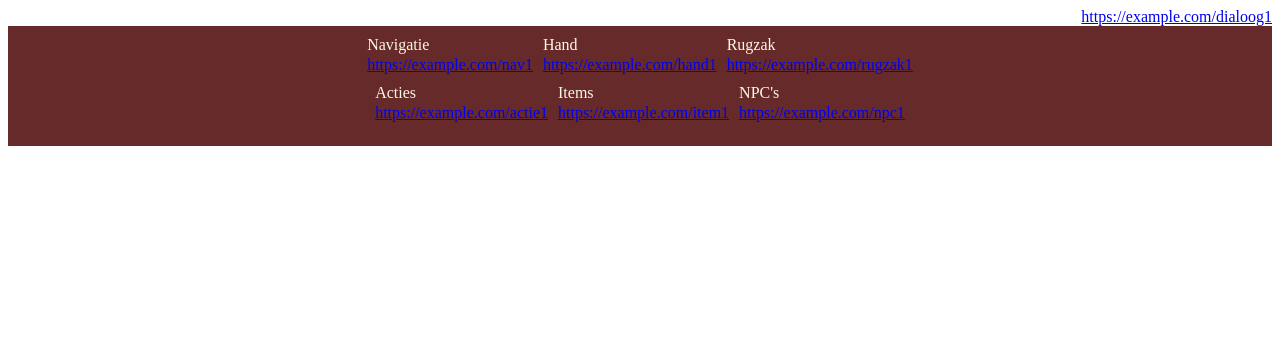
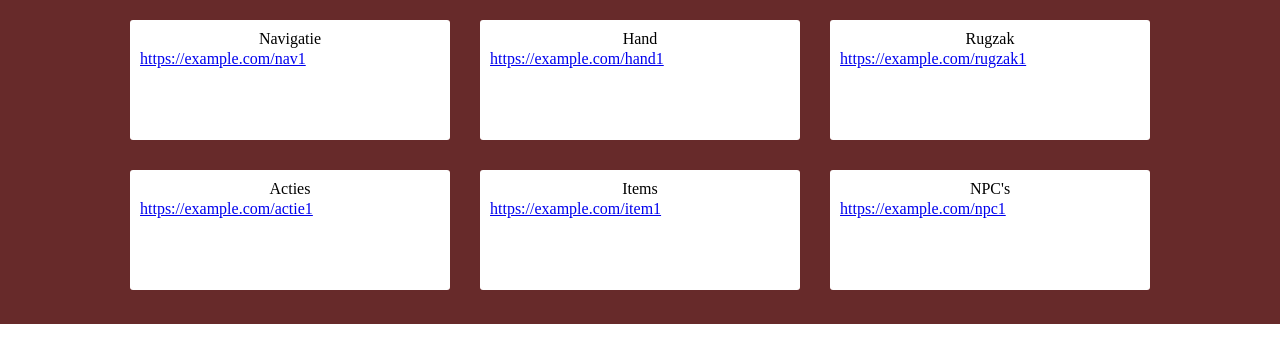
Before and after one commit to RepsajJohn/Horror-Mansion, a PHP site: page /test.php in a window 1280 px wide. Shown: the top 363 px of the page. Run offline with PHP 8.4, Linux system fonts and the light colour scheme.

Commit message:
update layout
in deze update is  zijn alle vaken gemaakt  maar nog niet het dialoog vak

```diff
--- a/test.css
+++ b/test.css
@@ -1,7 +1,13 @@
+body {
+    margin: 0;
+    padding: 0;
+}
+
 label {
     display: block;
     margin-bottom: 2px;
-    color: rgb(255, 247, 227);
+    color: rgb(0, 0, 0);
+    text-align: center;
 }
 
 textarea {
@@ -21,7 +27,12 @@ textarea {
     display: flex;
     justify-content: right;
     align-items: flex-start;
+    background-color: rgb(103, 42, 42);
+    padding: 10px;
+    text-align: center;
 }
+
+
 
 
 .eerste_3divs {
@@ -35,7 +46,7 @@ textarea {
 }
 
 .laatste_3divs {
-     display: flex;
+    display: flex;
     flex-direction: row;
     justify-content: center;
     align-items: flex-start;
@@ -43,3 +54,63 @@ textarea {
     background-color: rgb(103, 42, 42);
     padding-bottom: 24px;
 }
+
+.dialoog_bovenbalk {
+    background-color: rgb(135, 101, 101);
+    height: 100px;
+    width: 50%;
+}
+
+.navigatie_div {
+    background-color: white;
+    height: 100px;
+    width: 300px;
+    padding: 10px;
+    margin: 10px;
+    border-radius: 3px;
+}
+
+.hand_div {
+    background-color: white;
+    height: 100px;
+    width: 300px;
+    padding: 10px;
+    margin: 10px;
+    border-radius: 3px;
+}
+
+.rugzak_div {
+    background-color: white;
+    height: 100px;
+    width: 300px;
+    padding: 10px;
+    margin: 10px;
+    border-radius: 3px;
+}
+
+.acties_div {
+    background-color: white;
+    height: 100px;
+    width: 300px;
+    padding: 10px;
+    margin: 10px;
+    border-radius: 3px;
+}
+
+.item_div {
+    background-color: white;
+    height: 100px;
+    width: 300px;
+    padding: 10px;
+    margin: 10px;
+    border-radius: 3px;
+}
+
+.npcs_div {
+    background-color: white;
+    height: 100px;
+    width: 300px;
+    padding: 10px;
+    margin: 10px;
+    border-radius: 3px;
+}
--- a/test.php
+++ b/test.php
@@ -1,11 +1,13 @@
 <!DOCTYPE html>
 <html lang="en">
+
 <head>
     <meta charset="UTF-8">
     <meta name="viewport" content="width=device-width, initial-scale=1.0">
     <title>game_layout</title>
-    <link rel="stylesheet" href="game_layout.css">
+    <link rel="stylesheet" href="test.css">
 </head>
+
 <body>
     <?php
     // Simulatie van links uit een database
@@ -19,9 +21,7 @@
         "npcs" => "https://example.com/npc1"
     ];
     ?>
-<div class="dialoog_bovenbalk">
-    <div id="dialoog"><?php echo "<a href='{$databaseLinks["dialoog"]}'>{$databaseLinks["dialoog"]}</a>"; ?></div>
-</div>
+
 
     <div class="eerste_3divs">
         <div class="navigatie_div">
@@ -38,6 +38,7 @@
             <label for="rugzak">Rugzak</label>
             <div id="rugzak"><?php echo "<a href='{$databaseLinks["rugzak"]}'>{$databaseLinks["rugzak"]}</a>"; ?></div>
         </div>
+
     </div>
 
     <div class="laatste_3divs">
@@ -56,5 +57,7 @@
             <div id="npcs"><?php echo "<a href='{$databaseLinks["npcs"]}'>{$databaseLinks["npcs"]}</a>"; ?></div>
         </div>
     </div>
+    </div>
 </body>
+
 </html>
```
Lines whose indentation alone changed are shown as unchanged.
